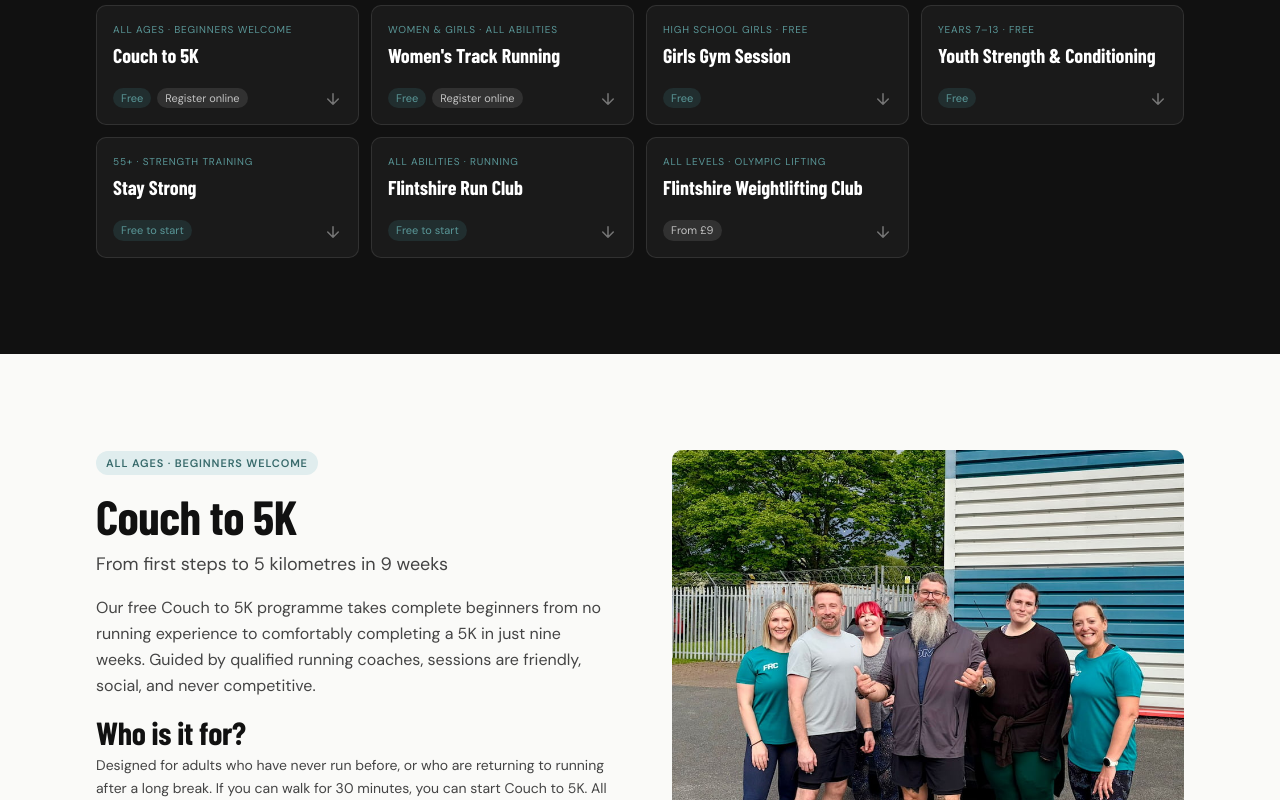
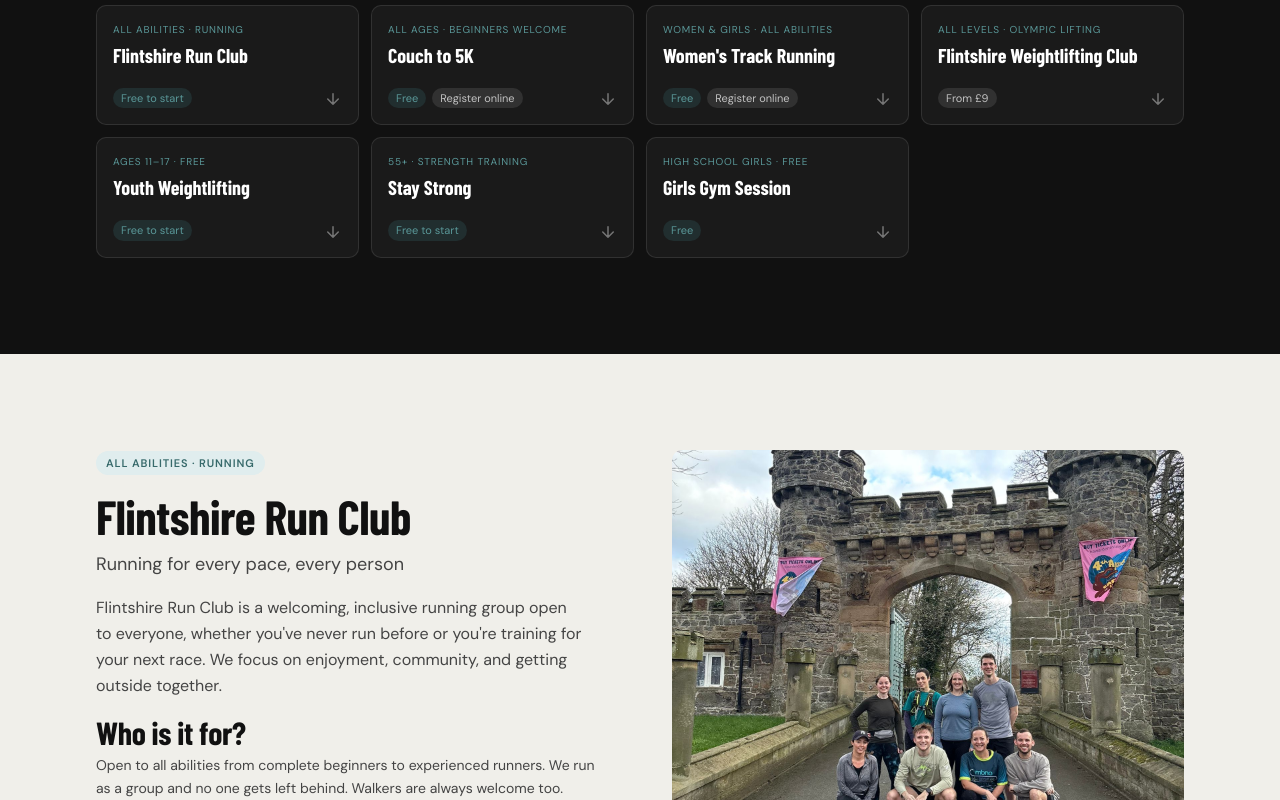
Before and after one commit to Numberonehsp/lift-flintshire-website, a React (Vite) app: page /programmes-events in a window 1280 px wide. Shown: the part 460-1260 px from the top of the page. Built offline with nearby package versions, Linux system fonts and the light colour scheme; no server answers; a web font is replaced by a local one.

Commit message:
feat: group programmes and rename youth entry to Youth Weightlifting
Co-Authored-By: Claude Sonnet 5.5 <noreply@anthropic.com>

```diff
--- /dev/null
+++ b/src/data/links.ts
@@ -0,0 +1,9 @@
+// External sign-up links. Edit here, not in page components.
+export const RUN_CLUB_JOIN_URL =
+  'https://numberonehsp.gymmasteronline.com/portal/membership/94e9c35ff22e96fdc904582c820e922c'
+
+export const YOUTH_BEGINNERS_JOIN_URL =
+  'https://numberonehsp.gymmasteronline.com/portal/membership/48f5f57b19e1226c2ce14291532fb2b0'
+
+export const WEIGHTLIFTING_CONSULTATION_URL =
+  'https://numberonehsp.gymmasteronline.com/portal/book/service?serviceid=698033'
--- a/src/data/programmes.ts
+++ b/src/data/programmes.ts
@@ -1,3 +1,4 @@
+import { RUN_CLUB_JOIN_URL, YOUTH_BEGINNERS_JOIN_URL } from './links'
 import { WOMENS_RUN_CLUB_NEXT_SESSION, COUCH_TO_5K_NEXT_COHORT_START, formatSessionDate } from './nextSessionDates'
 
 export interface SessionDetail {
@@ -7,8 +8,11 @@ export interface SessionDetail {
   cost: string
 }
 
+export type ProgrammeGroup = 'run-club' | 'weightlifting-club' | 'wellbeing'
+
 export interface Programme {
-  id: 'stay-strong' | 'run-club' | 'weightlifting' | 'couch-to-5k' | 'womens-run-club' | 'girls-gym-session' | 'youth-strength-conditioning'
+  id: 'stay-strong' | 'run-club' | 'weightlifting' | 'couch-to-5k' | 'womens-run-club' | 'girls-gym-session' | 'youth-weightlifting'
+  group: ProgrammeGroup
   title: string
   tagline: string
   badge: string
@@ -16,11 +20,33 @@ export interface Programme {
   targetAudience: string
   whatToExpect: string
   sessions: SessionDetail[]
+  /** External sign-up link (GymMaster). Omit when the programme uses its own form. */
+  joinUrl?: string
 }
 
 export const programmes: Programme[] = [
   {
+    id: 'run-club',
+    group: 'run-club',
+    title: 'Flintshire Run Club',
+    tagline: 'Running for every pace, every person',
+    badge: 'All Abilities · Running',
+    description:
+      "Flintshire Run Club is a welcoming, inclusive running group open to everyone, whether you've never run before or you're training for your next race. We focus on enjoyment, community, and getting outside together.",
+    targetAudience:
+      "Open to all abilities from complete beginners to experienced runners. We run as a group and no one gets left behind. Walkers are always welcome too.",
+    whatToExpect:
+      "We meet twice a week for guided group runs across Flintshire's beautiful countryside and parks. Sessions include a warm-up, the run itself, and a cool-down. We always finish together and often for a well-earned coffee.",
+    sessions: [
+      { day: 'Tuesday', time: '18:00', location: 'Hawarden - Tinkersdale Car Park', cost: 'Free, then £30 annually' },
+      { day: 'Thursday', time: '18:00', location: 'Number One HSP, CH5 2TF', cost: 'Free, then £30 annually' },
+      { day: 'Sunday', time: '09:00', location: 'Number One HSP, CH5 2TF', cost: 'Free, then £30 annually' },
+    ],
+    joinUrl: RUN_CLUB_JOIN_URL,
+  },
+  {
     id: 'couch-to-5k',
+    group: 'run-club',
     title: 'Couch to 5K',
     tagline: 'From first steps to 5 kilometres in 9 weeks',
     badge: 'All Ages · Beginners Welcome',
@@ -36,6 +62,7 @@ export const programmes: Programme[] = [
   },
   {
     id: 'womens-run-club',
+    group: 'run-club',
     title: "Women's Track Running",
     tagline: 'A safe, social space to run every first Saturday of the month',
     badge: 'Women & Girls · All Abilities',
@@ -50,69 +77,8 @@ export const programmes: Programme[] = [
     ],
   },
   {
-    id: 'girls-gym-session',
-    title: 'Girls Gym Session',
-    tagline: 'A free, confidence-building gym session for young women',
-    badge: 'High School Girls · Free',
-    description:
-      'Our Girls Gym Sessions give young women their first positive experience of the gym, a welcoming, coach-led session where no previous experience is needed. We focus on fun, confidence, and building a healthy relationship with movement.',
-    targetAudience:
-      'Open to girls in Years 7–13 (ages 11–18). Sessions are led by our qualified coaches and are designed specifically for young women. No gym experience required, this is exactly the kind of session you can bring a friend to.',
-    whatToExpect:
-      'A fun, structured gym session where our coaches explain how to use equipment safely and confidently. Groups are small, sessions are social, and the atmosphere is never competitive. We want every young woman who attends to leave feeling capable and welcomed.',
-    sessions: [
-      { day: 'By arrangement', time: 'TBC', location: 'Number One HSP, CH5 2TF', cost: 'Free' },
-    ],
-  },
-  {
-    id: 'youth-strength-conditioning',
-    title: 'Youth Strength & Conditioning',
-    tagline: 'Building strength, movement skills, and confidence in young people',
-    badge: 'Years 7–13 · Free',
-    description:
-      'Our Youth Strength & Conditioning sessions introduce young people to safe, structured strength training and movement skills in a fun, coach-led environment. No experience needed, every session is adapted to age and ability.',
-    targetAudience:
-      'Open to young people in Years 7–13 (ages 11–18). No previous gym experience required, our qualified coaches adapt every session to suit the group.',
-    whatToExpect:
-      'Sessions combine fundamental movement skills, bodyweight and light resistance training, and games, building strength and confidence without pressure or competition. Groups are small and social.',
-    sessions: [
-      { day: 'Enquiries open', time: 'Get in touch for session details', location: 'Number One HSP, CH5 2TF, Flintshire', cost: 'Free' },
-    ],
-  },
-  {
-    id: 'stay-strong',
-    title: 'Stay Strong',
-    tagline: 'Building strength and confidence in adults aged 55 and over',
-    badge: '55+ · Strength Training',
-    description:
-      'Stay Strong is our flagship programme for adults aged 55 and over. Using resistance training and functional movement, we help participants build the strength they need to stay active, independent, and confident in everyday life.',
-    targetAudience:
-      'Designed for adults aged 55 and over, including those recovering from falls, living with long-term conditions, or who have been inactive for a while. No experience required, our qualified coaches adapt every session to suit you.',
-    whatToExpect:
-      'Each 45-minute session combines seated and standing resistance exercises using bands and light weights, balance work, and time to connect with others in the group. Sessions are led by qualified strength coaches and are fully inclusive.',
-    sessions: [
-      { day: 'Wednesday', time: '11:00–11:45am', location: 'Number One HSP, CH5 2TF', cost: '4 weeks Free, then £16 per month' },
-    ],
-  },
-  {
-    id: 'run-club',
-    title: 'Flintshire Run Club',
-    tagline: 'Running for every pace, every person',
-    badge: 'All Abilities · Running',
-    description:
-      "Flintshire Run Club is a welcoming, inclusive running group open to everyone, whether you've never run before or you're training for your next race. We focus on enjoyment, community, and getting outside together.",
-    targetAudience:
-      "Open to all abilities from complete beginners to experienced runners. We run as a group and no one gets left behind. Walkers are always welcome too.",
-    whatToExpect:
-      "We meet twice a week for guided group runs across Flintshire's beautiful countryside and parks. Sessions include a warm-up, the run itself, and a cool-down. We always finish together and often for a well-earned coffee.",
-    sessions: [
-      { day: 'Tuesday', time: '18:00', location: 'Hawarden - Tinkersdale Car Park', cost: 'Free, then £30 annually' },
-      { day: 'Thursday', time: '18:00', location: 'Number One HSP, CH5 2TF', cost: 'Free, then £30 annually' },
-      { day: 'Sunday', time: '09:00', location: 'Number One HSP, CH5 2TF', cost: 'Free, then £30 annually' },
-    ],
-  },
-  {
     id: 'weightlifting',
+    group: 'weightlifting-club',
     title: 'Flintshire Weightlifting Club',
     tagline: 'Learn the snatch, clean & jerk, and build real strength',
     badge: 'All Levels · Olympic Lifting',
@@ -128,4 +94,57 @@ export const programmes: Programme[] = [
       { day: 'Friday', time: '16:30–17:30', location: 'Number One HSP, CH5 2TF', cost: '£9 per session or £25 per month' },
     ],
   },
+  {
+    id: 'youth-weightlifting',
+    group: 'weightlifting-club',
+    title: 'Youth Weightlifting',
+    tagline: 'A free 6-week beginners programme for young people',
+    badge: 'Ages 11–17 · Free',
+    description:
+      'Our Youth Weightlifting beginners programme introduces young people to safe, coached weightlifting in a fun, supportive group. It runs for six weeks, is free, and you can start at any time.',
+    targetAudience:
+      'Open to young people aged 11 to 17. No previous gym or lifting experience is needed. Our qualified coaches adapt every session to the group.',
+    whatToExpect:
+      'Sessions combine fundamental movement skills, technique work with light barbells, and games. Groups are small and social, with no pressure or competition.',
+    sessions: [
+      { day: 'Wednesday', time: '16:30–17:30', location: 'Number One HSP, CH5 2TF, Flintshire', cost: 'Free (6-week beginners programme)' },
+    ],
+    joinUrl: YOUTH_BEGINNERS_JOIN_URL,
+  },
+  {
+    id: 'stay-strong',
+    group: 'wellbeing',
+    title: 'Stay Strong',
+    tagline: 'Building strength and confidence in adults aged 55 and over',
+    badge: '55+ · Strength Training',
+    description:
+      'Stay Strong is our flagship programme for adults aged 55 and over. Using resistance training and functional movement, we help participants build the strength they need to stay active, independent, and confident in everyday life.',
+    targetAudience:
+      'Designed for adults aged 55 and over, including those recovering from falls, living with long-term conditions, or who have been inactive for a while. No experience required, our qualified coaches adapt every session to suit you.',
+    whatToExpect:
+      'Each 45-minute session combines seated and standing resistance exercises using bands and light weights, balance work, and time to connect with others in the group. Sessions are led by qualified strength coaches and are fully inclusive.',
+    sessions: [
+      { day: 'Wednesday', time: '11:00–11:45am', location: 'Number One HSP, CH5 2TF', cost: '4 weeks Free, then £16 per month' },
+    ],
+  },
+  {
+    id: 'girls-gym-session',
+    group: 'wellbeing',
+    title: 'Girls Gym Session',
+    tagline: 'A free, confidence-building gym session for young women',
+    badge: 'High School Girls · Free',
+    description:
+      'Our Girls Gym Sessions give young women their first positive experience of the gym, a welcoming, coach-led session where no previous experience is needed. We focus on fun, confidence, and building a healthy relationship with movement.',
+    targetAudience:
+      'Open to girls in Years 7–13 (ages 11–18). Sessions are led by our qualified coaches and are designed specifically for young women. No gym experience required, this is exactly the kind of session you can bring a friend to.',
+    whatToExpect:
+      'A fun, structured gym session where our coaches explain how to use equipment safely and confidently. Groups are small, sessions are social, and the atmosphere is never competitive. We want every young woman who attends to leave feeling capable and welcomed.',
+    sessions: [
+      { day: 'By arrangement', time: 'TBC', location: 'Number One HSP, CH5 2TF', cost: 'Free' },
+    ],
+  },
 ]
+
+export function programmesByGroup(group: ProgrammeGroup): Programme[] {
+  return programmes.filter(p => p.group === group)
+}
```
Also changed, not shown: 1 other file (tests, documents, lock files or other folders).
